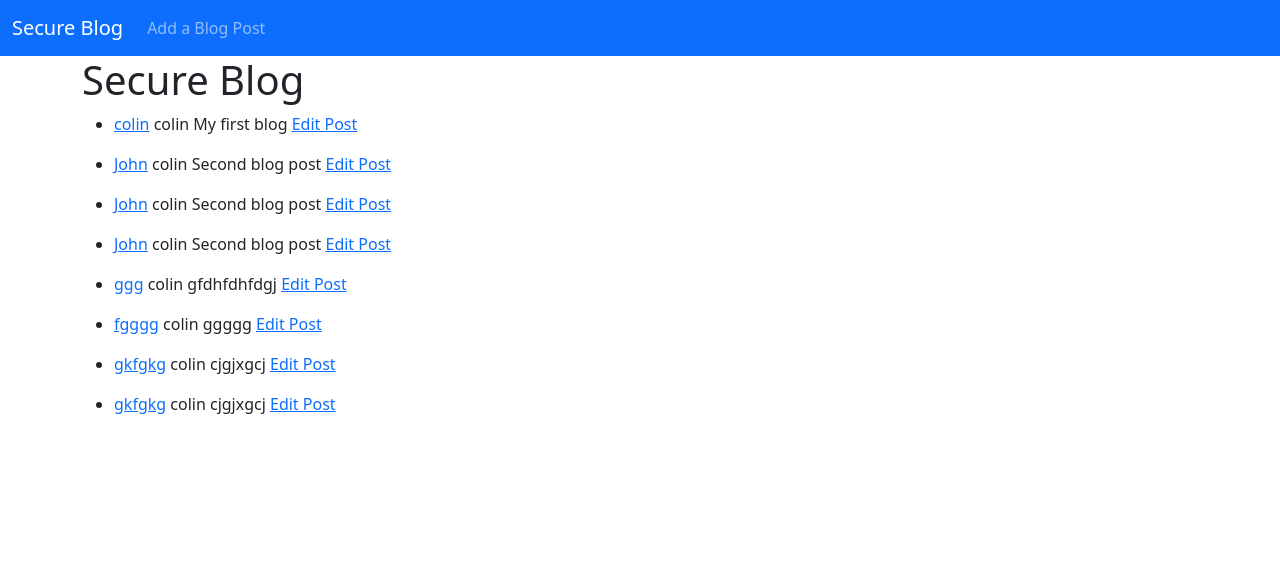
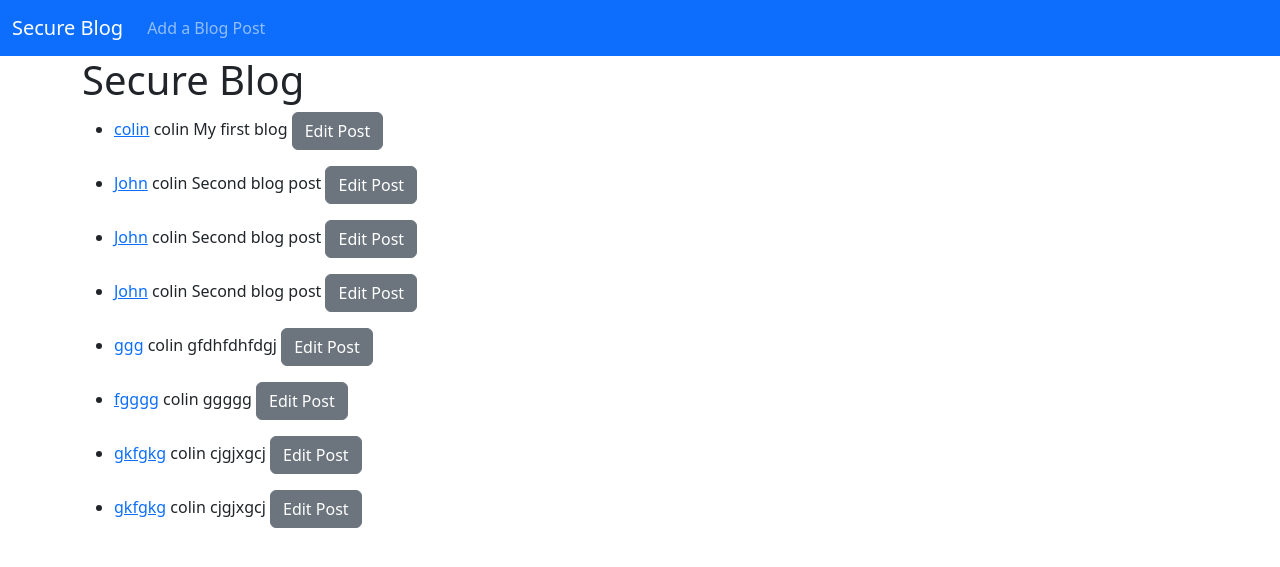
Before and after one commit to colinshaw1/secure-blog, a Django app: page / in a window 1280 px wide. Shown: the top 567 px of the page. Run offline with Django 3.2, Linux system fonts and the light colour scheme; data comes from the database, SQL or seed files in the repository; both versions use the stored data as it was after the commit.

Commit message:
add styling to buttons

```diff
--- a/secure_app/blog/models.py
+++ b/secure_app/blog/models.py
@@ -15,4 +15,4 @@ class Post(models.Model):
 
     # add absoulte url function so that post can return to the blogpost page
     def get_absolute_url(self):
-        return reverse('blogpost', args=(str(self.id)))
+        return reverse('home')
--- a/secure_app/blog/templates/blogpost.html
+++ b/secure_app/blog/templates/blogpost.html
@@ -11,5 +11,6 @@
 
 
 <br>
+<a href="{% url 'edit' post.pk %}" class="btn btn-primary">Edit Post</a></li>
 <a href="{% url 'home' %}" class="btn btn-primary">Retrun to Homepage</a>
 {% endblock %}
--- a/secure_app/blog/templates/homepage.html
+++ b/secure_app/blog/templates/homepage.html
@@ -12,7 +12,7 @@
     {{ post.title}}</a>
     {{ post.blogger}}
     {{ post.body}}
-    <a href="{% url 'edit' post.pk %}">Edit Post</a></li>
+    <a href="{% url 'edit' post.pk %}" class="btn btn-secondary">Edit Post</a></li>
 </ul>
 <!-- ending the for loop -->
 {% endfor %}
```
Also changed, not shown: secure_app/db.sqlite3.
